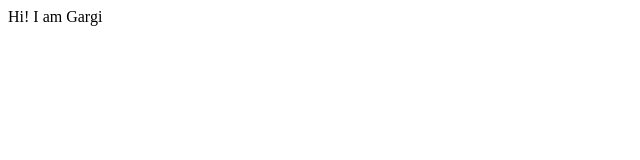
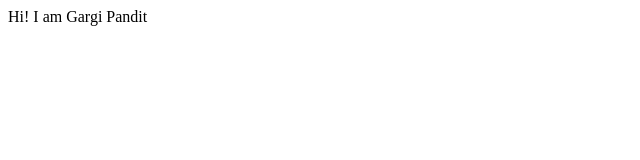
Before and after one commit to Gargi-Pandit/gargipandit-site, a plain HTML site: page index.html in a window 1280 px wide. Shown: the full height of the page, 0-640 px from the left. Drawn offline with Linux system fonts and the light colour scheme.

Commit message:
docs: updated name

```diff
--- a/index.html
+++ b/index.html
@@ -6,6 +6,6 @@
     <title>mysite</title>
 </head>
 <body>
-    Hi! I am Gargi
+    Hi! I am Gargi Pandit
 </body>
 </html>
```
